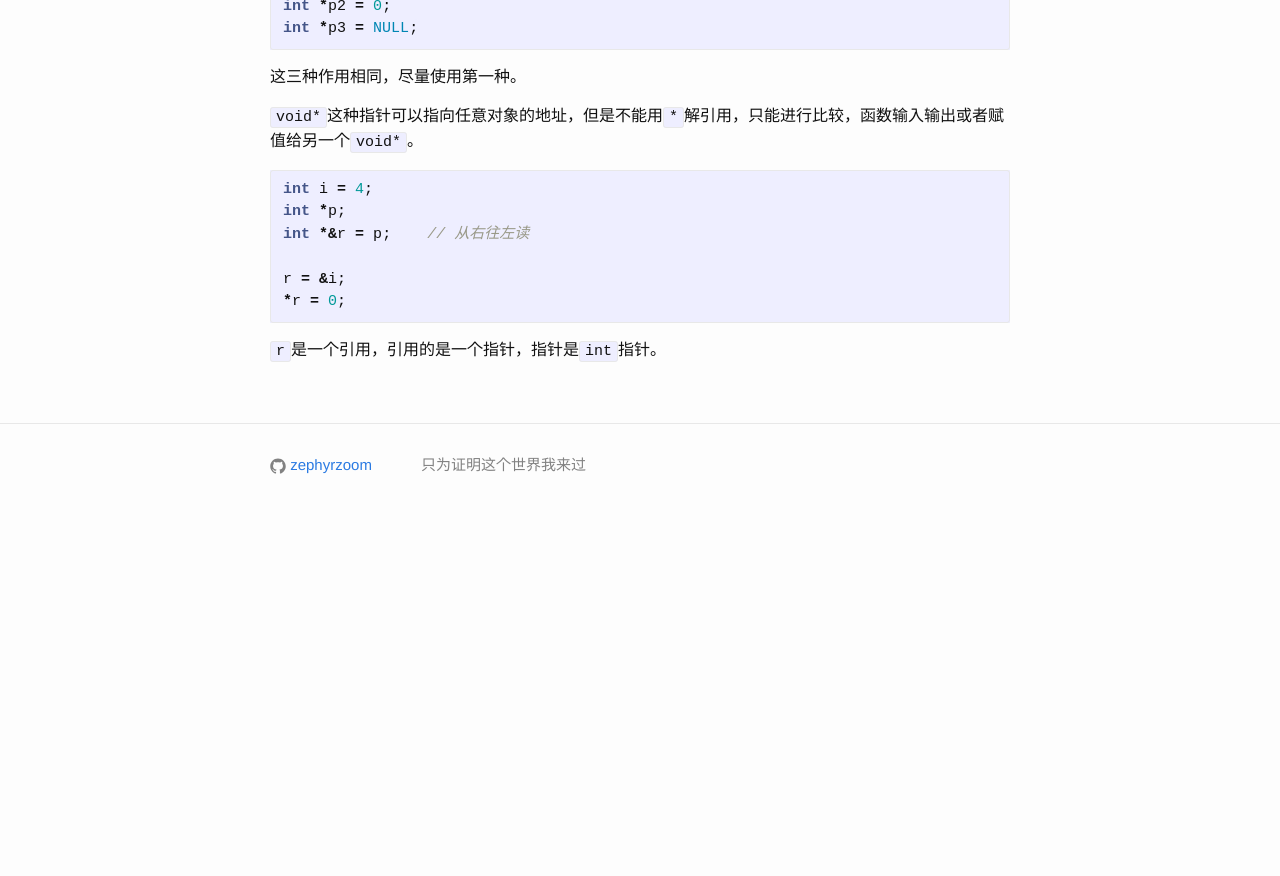
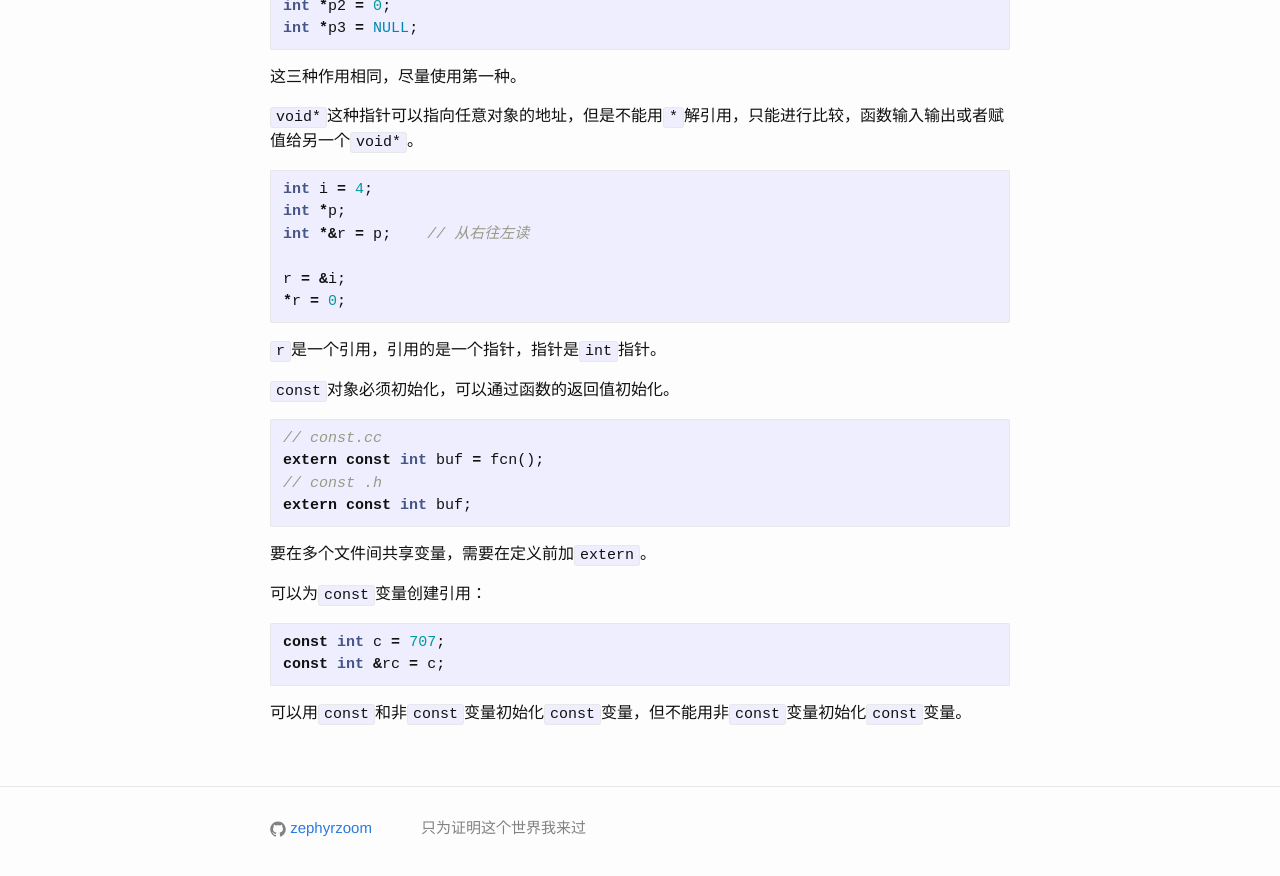
Before and after one commit to zephyrzoom/zephyrzoom.github.io, a Jekyll site: the page built from _posts/2016-08-11-cpp.md, in a window 1280 px wide and 900 px high, scrolled down 3036 px. Shown: the top 876 px of the window. Built offline with Jekyll 4.4.1, drawn with Linux system fonts in a browser that asks for light colours; before the commit the page ends 3573 px from its top, so only the background shows below that; some of the changed text lies outside the part shown.

Commit message:
update cpp

````diff
--- a/_posts/2016-08-11-cpp.md
+++ b/_posts/2016-08-11-cpp.md
@@ -105,7 +105,7 @@ int main(void) {
 }
 ```
 
-引用类型定义时必须用对象初始化，引用会与对象一直绑定在一起。引用只是一个别名，不是对象，所以不能定义引用的引用，
+引用类型定义时必须用对象初始化，而且引用的类型要一致，引用会与对象一直绑定在一起。引用只是一个别名，不是对象，所以不能定义引用的引用，
 不过可以用引用初始化引用，即都绑定到同一个对象。
 
 ```c++
@@ -158,3 +158,21 @@ r = &i;
 *r = 0;
 ```
 `r`是一个引用，引用的是一个指针，指针是`int`指针。
+
+`const`对象必须初始化，可以通过函数的返回值初始化。
+
+```c++
+// const.cc
+extern const int buf = fcn();
+// const .h
+extern const int buf;
+```
+要在多个文件间共享变量，需要在定义前加`extern`。
+
+可以为`const`变量创建引用：
+
+```c++
+const int c = 707;
+const int &rc = c;
+```
+可以用`const`和非`const`变量初始化`const`变量，但不能用非`const`变量初始化`const`变量。
````
